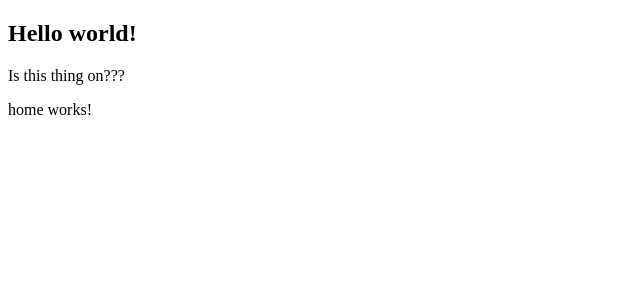
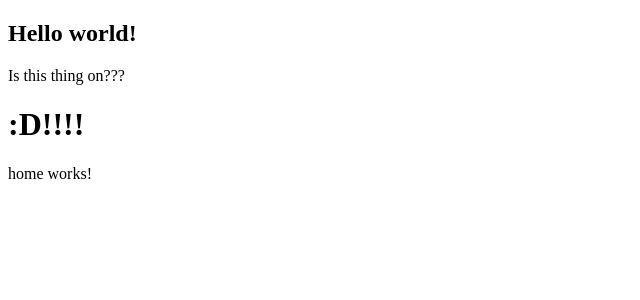
Before and after one commit to ganleydeveloper/ganleydeveloper.github.io, an Angular app in the folder budgeting-app/: page / in a window 1280 px wide. Shown: the top 300 px of the page, without its empty margins (0-640 px from the left). Built offline with nearby package versions, Linux system fonts and the light colour scheme.

Commit message:
Troubleshooting Angular-GHPages Integration

```diff
--- a/budgeting-app/src/app/app.html
+++ b/budgeting-app/src/app/app.html
@@ -1,6 +1,7 @@
 <main>
     <h2>Hello world!</h2>
     <p>Is this thing on???</p>
+    <h1>:D!!!!</h1>
     <app-home />
 </main>
 <router-outlet />
```
